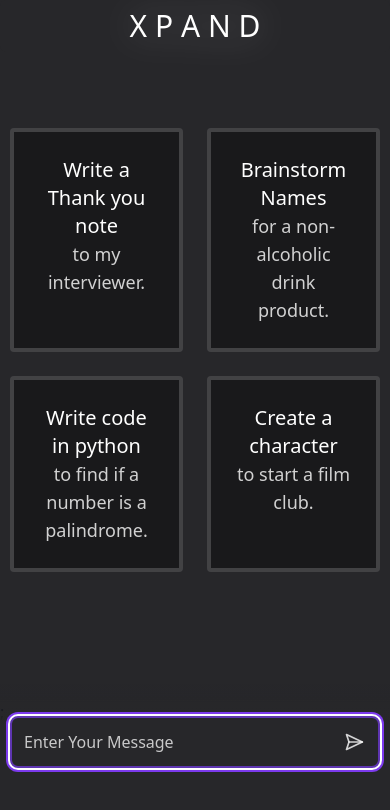
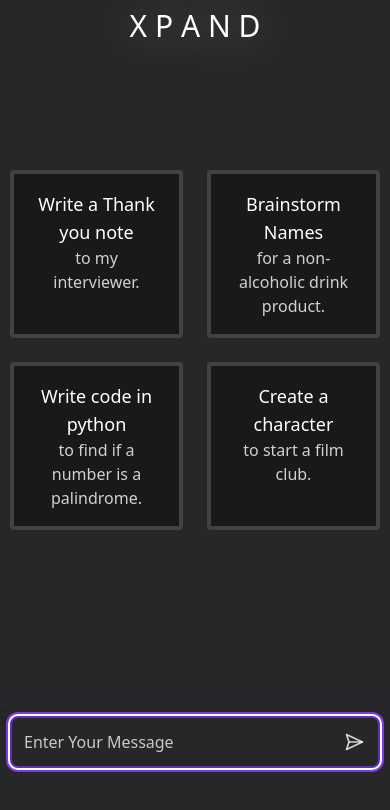
Before and after one commit to Rhemaria01/Xpandi-ai-frontend, a React (Create React App) app: page / in a window 390 px wide. Shown: the top 810 px of the page. Built offline with nearby package versions, Linux system fonts and the light colour scheme.

Commit message:
Starting Card made responsive

```diff
--- a/src/components/StartingCards.tsx
+++ b/src/components/StartingCards.tsx
@@ -13,9 +13,9 @@ const Cards = ({
   return (
     <button
       onClick={() => handleCardClick(`${title} ${description}`)}
-      className="text-white rounded-sm bg-black/35 border-4 border-border/20 p-6 flex flex-col items-center cursor-pointer focus-visible:outline-none hover:ring-2 hover:ring-ring hover:ring-offset-2 focus-visible:ring-2 focus-visible:ring-ring focus-visible:ring-offset-2">
-      <h3 className="text-xl font-medium">{title}</h3>
-      <p className="text-lg text-white/80">{description}</p>
+      className="text-white rounded-sm bg-black/35 border-4 border-border/20 p-4 md:p-6 flex flex-col items-center cursor-pointer focus-visible:outline-none hover:ring-2 hover:ring-ring hover:ring-offset-2 focus-visible:ring-2 focus-visible:ring-ring focus-visible:ring-offset-2">
+      <h3 className="text-lg md:text-xl font-medium">{title}</h3>
+      <p className="text-md md:text-lg text-white/80">{description}</p>
     </button>
   );
 };
```
